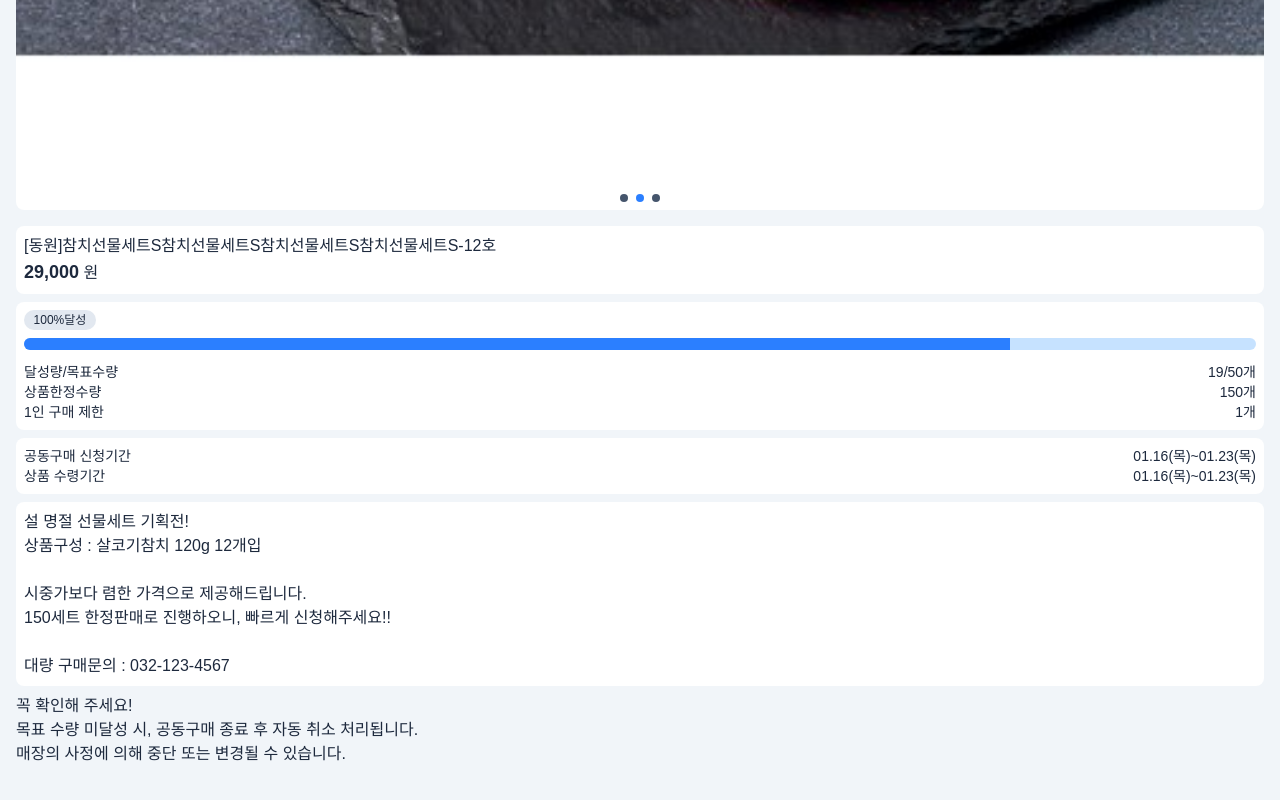
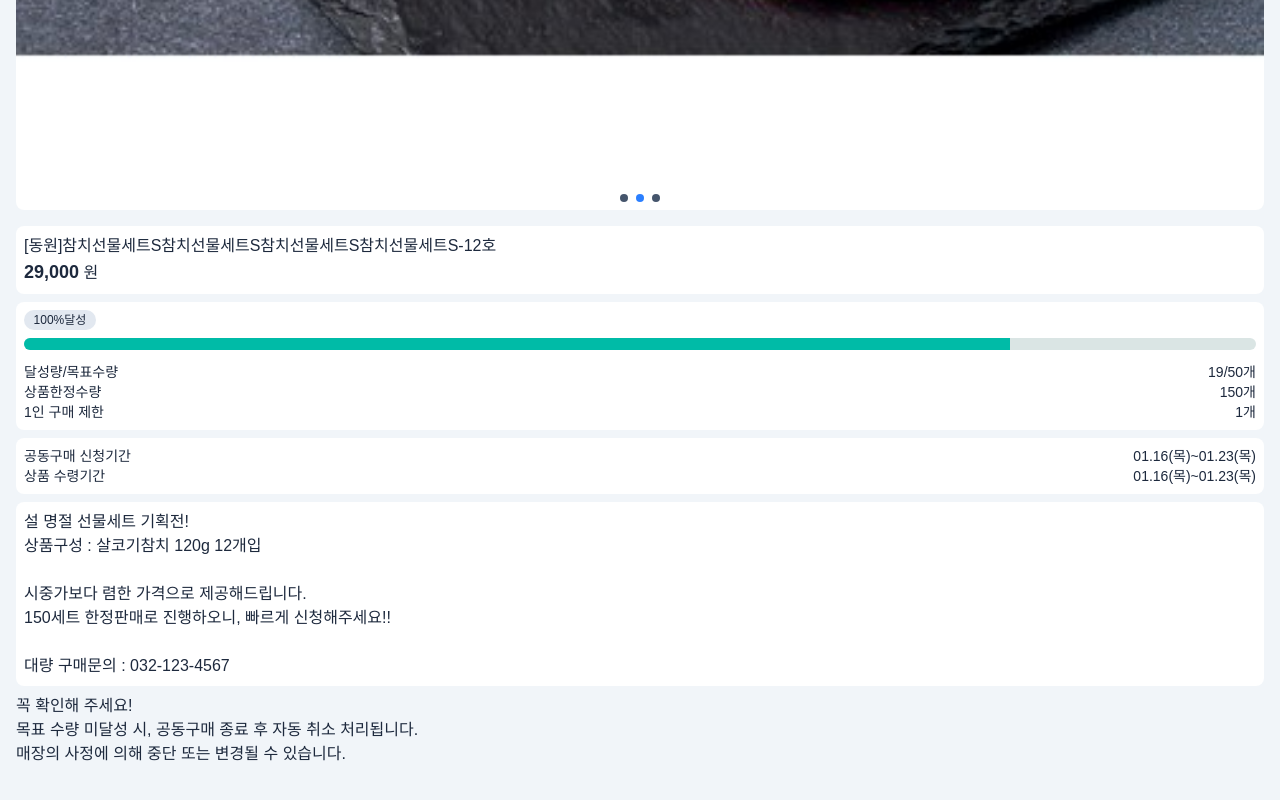
Before and after one commit to evaham/ms09, a Next.js app: page /group-list/goods-Info in a window 1280 px wide. Shown: the part 1154-1954 px from the top of the page. Built offline with nearby package versions, Linux system fonts and the light colour scheme.

Commit message:
UI 개선: 진행률 표시줄 색상 변경

```diff
--- a/app/group-list/goods-Info/page.js
+++ b/app/group-list/goods-Info/page.js
@@ -18,8 +18,8 @@
                     <div className="flex items-center justify-center w-18 h-5 rounded-full text-xs bg-slate-200">
                         <span>100%</span>달성
                     </div>
-                    <div className=" overflow-hidden w-full my-auto h-3 rounded-full bg-blue-300/50">
-                        <div className="h-full bg-blue-500" style={{width:"80%"}}></div>
+                    <div className=" overflow-hidden w-full my-auto h-3 rounded-full bg-teal-900/15">
+                        <div className="h-full bg-teal-500" style={{width:"80%"}}></div>
                     </div>
                     <div className="flex flex-col mt-1 text-sm">
                         <dl className="flex">
--- a/app/group-list/page.js
+++ b/app/group-list/page.js
@@ -41,7 +41,7 @@
                             </Link>
                             <div className="flex gap-2 flex-col">
                                 <div className="flex items-center mt-1">
-                                    <div className="overflow-hidden basis-full h-3.5 mr-2 rounded-full bg-gray-300">
+                                    <div className="overflow-hidden basis-full h-3.5 mr-2 rounded-full bg-teal-900/15">
                                         <div className="flex items-center justify-center h-full rounded-3 bg-teal-500" style={{width: `${Math.min((item.orderpieces / item.totalpieces) * 100, 100)}%`}}>
                                             {(item.orderpieces / item.totalpieces) * 100 > 100 && (
                                                 <span className="text-white text-xs">목표달성</span>
```
